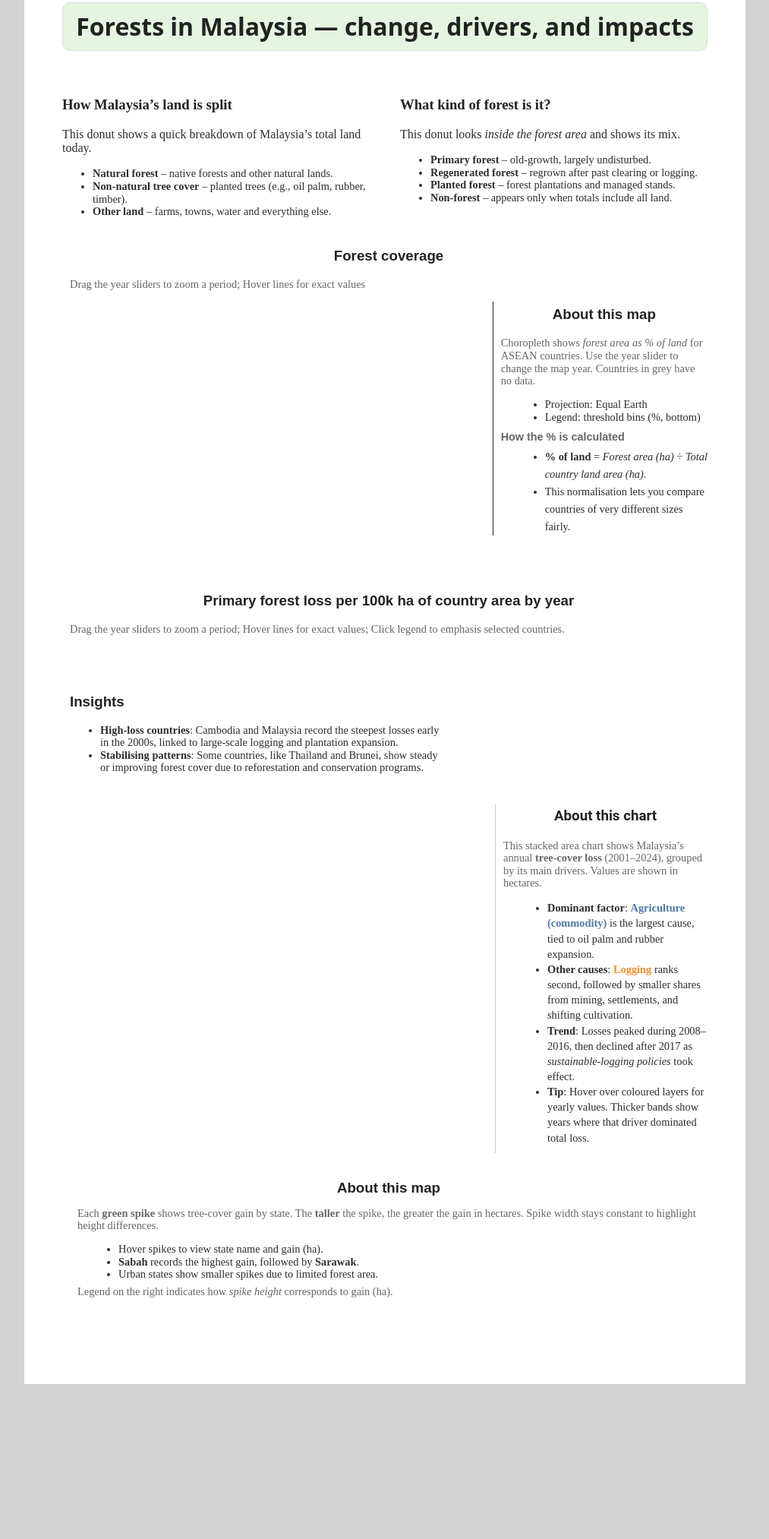
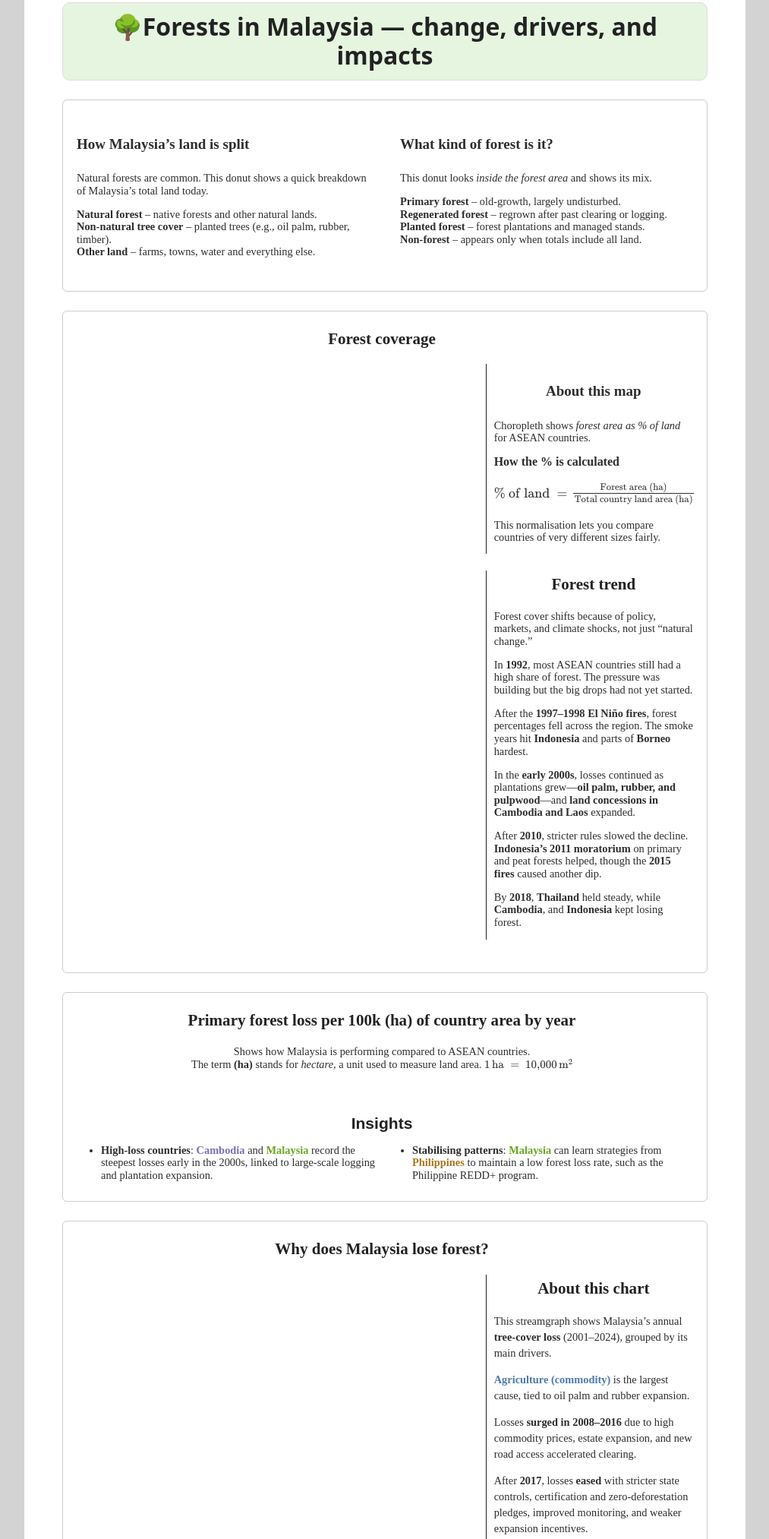
Before and after one commit to Xin-999/3179, a plain HTML site: page Forest/index.html in a window 1280 px wide. Shown: the part 32-2058 px from the top of the page at 76% size, without its empty margins (133-1146 px from the left). Before the commit the page ends 1854 px from the top, so only its background shows below. Drawn offline with nearby package versions, Linux system fonts and the light colour scheme; a script that the page names is missing; a web font is replaced by a local one.

Commit message:
Updated spacing and annotations

```diff
--- a/Forest/index.html
+++ b/Forest/index.html
@@ -1,5 +1,6 @@
 <!DOCTYPE html>
 <html lang="en">
+
 <head>
   <meta charset="utf-8" />
   <meta name="viewport" content="width=device-width, initial-scale=1" />
@@ -9,12 +10,11 @@
   <script src="https://cdn.jsdelivr.net/npm/vega@5.20.2"></script>
   <script src="https://cdn.jsdelivr.net/npm/vega-lite@5.1.0"></script>
   <script src="https://cdn.jsdelivr.net/npm/vega-embed@6.17.0"></script>
+  <script src="https://cdn.jsdelivr.net/npm/mathjax@3/es5/tex-mml-chtml.js"></script>
 
   <!-- pure.css grid -->
-  <link rel="stylesheet"
-        href="https://unpkg.com/purecss@2.0.3/build/pure-min.css"
-        integrity="sha384-cg6SkqEOCV1NbJoCu11+bm0NvBRc8IYLRGXkmNrqUBfTjmMYwNKPWBTIKyw9mHNJ"
-        crossorigin="anonymous">
+  <link rel="stylesheet" href="https://unpkg.com/purecss@2.0.3/build/pure-min.css"
+    integrity="sha384-cg6SkqEOCV1NbJoCu11+bm0NvBRc8IYLRGXkmNrqUBfTjmMYwNKPWBTIKyw9mHNJ" crossorigin="anonymous">
 
   <!-- Optional font + your site styles -->
   <link rel="preconnect" href="https://fonts.googleapis.com">
@@ -24,9 +24,17 @@
   <style>
     /* body{font-family:"Open Sans",system-ui,-apple-system,Segoe UI,Roboto,Arial,sans-serif}
     .vis-container{background:#fff;border:1px solid #e6e6e6;border-radius:10px;padding:8px} */
-    .card{background:#e5f5e0;border:1px solid #ddd;border-radius:10px;padding:12px}
-    /* h1{margin:0 0 8px} */
-    .small{color:#666;font-size:.9rem}
+    .card {
+      background: #e5f5e0;
+      border: 1px solid #ddd;
+      border-radius: 10px;
+      padding: 12px
+    }
+
+    .small {
+      color: #666;
+      font-size: .9rem
+    }
   </style>
 
 </head>
@@ -37,11 +45,11 @@
     <!-- Header -->
     <div class="pure-u-1 pure-u-lg-1-3">
       <div class="card center-card">
-            <h1>Forests in Malaysia — change, drivers, and impacts</h1>
+        <h1>🌳Forests in Malaysia — change, drivers, and impacts</h1>
       </div>
     </div>
 
-    <div class="pure-g donut-row">
+    <div class="pure-g donut-row chart-section ">
       <div class="pure-u-1-2">
         <div class="description description-left">
           <div id="vis-donut-cover" class="vis-container"></div>
@@ -50,69 +58,66 @@
       <div class="pure-u-1-2">
         <div id="vis-donut" class="vis-container"></div>
       </div>
+
+      <div class="pure-g">
+        <div class="pure-u-1-2">
+          <div class="small description-left">
+            <h4>How Malaysia’s land is split</h4>
+            <p>Natural forests are common. This donut shows a quick breakdown of Malaysia’s total land today.</p>
+            <div class="small list-to-paragraphs">
+              <p style="margin:0"><strong>Natural forest</strong> – native forests and other natural lands.</p>
+              <p style="margin:0"><strong>Non-natural tree cover</strong> – planted trees (e.g., oil palm, rubber,
+                timber).</p>
+              <p style="margin:0"><strong>Other land</strong> – farms, towns, water and everything else.</p>
             </div>
-
-<!-- Donut captions row (updated, simpler wording) -->
-<div class="pure-g">
-  <!-- Left caption (pairs with #vis-donut-cover) -->
-  <div class="pure-u-1-2">
-    <div class="description description-left">
-      <h3>How Malaysia’s land is split</h3>
-      <p>This donut shows a quick breakdown of Malaysia’s total land today.</p>
-      <ul class="small">
-        <li><strong>Natural forest</strong> – native forests and other natural lands.</li>
-        <li><strong>Non-natural tree cover</strong> – planted trees (e.g., oil palm, rubber, timber).</li>
-        <li><strong>Other land</strong> – farms, towns, water and everything else.</li>
-      </ul>
           </div>
         </div>
 
         <!-- Right caption (pairs with #vis-donut) -->
         <div class="pure-u-1-2">
-    <div class="description description-right">
-      <h3>What kind of forest is it?</h3>
+          <div class="small description-right">
+            <h4>What kind of forest is it?</h4>
             <p>This donut looks <em>inside the forest area</em> and shows its mix.</p>
-      <ul class="small">
-        <li><strong>Primary forest</strong> – old-growth, largely undisturbed.</li>
-        <li><strong>Regenerated forest</strong> – regrown after past clearing or logging.</li>
-        <li><strong>Planted forest</strong> – forest plantations and managed stands.</li>
-        <li><strong>Non-forest</strong> – appears only when totals include all land.</li>
-      </ul>
+            <div class="small list-to-paragraphs">
+              <p style="margin:0"><strong>Primary forest</strong> – old-growth, largely undisturbed.</p>
+              <p style="margin:0"><strong>Regenerated forest</strong> – regrown after past clearing or logging.</p>
+              <p style="margin:0"><strong>Planted forest</strong> – forest plantations and managed stands.</p>
+              <p style="margin:0"><strong>Non-forest</strong> – appears only when totals include all land.</p>
             </div>
           </div>
         </div>
+      </div>
+      <!-- Donut captions row (updated, simpler wording) -->
+    </div>
 
     <!-- Forest cover -->
-<div class="text-div" id="text_div1">
-  <h3 style="text-align:center;;">Forest coverage</h3>
-  <p class="small">
-    Drag the year sliders to zoom a period; Hover lines for exact values
-  </p>
-</div>
-
-<div class="pure-g" >
+    <div class="text-div chart-section title" style="margin-bottom: 25px;" id="text_div1">
+      <h3 style="text-align:center;margin-top:6px">Forest coverage</h3>
+      <div class="pure-g">
         <!-- Map -->
         <div class="pure-u-2-3 central">
-    <div id="vis-map" class="vis-container" style="width:95%;box-sizing:border-box;"></div>
+          <div id="vis-map" class="vis-container" style="width:95%;box-sizing:border-box;margin-bottom:0;"></div>
         </div>
 
         <!-- Side text -->
         <div class="pure-u-1-3 central" style="border-left: 1px solid; box-sizing: border-box;">
-    <div class="text-div" id="text_div1">
-      <h3 style="text-align:center;margin-top:6px">About this map</h3>
-      <p class="small">
+          <div class="text-div small description" id="text_div1">
+            <h4>About this map</h4>
+            <p style="text-align:left;">
               Choropleth shows <em>forest area as % of land</em> for ASEAN countries.
-        Use the year slider to change the map year. Countries in grey have no data.
             </p>
-      <ul class="small" style="margin:6px 0 0 18px">
-        <li>Projection: Equal Earth</li>
-        <li>Legend: threshold bins (%, bottom)</li>
-      </ul>
-      <h4 class="small" style="margin:10px 0 6px;">How the % is calculated</h4>
-<ul class="small" style="margin:6px 0 0 18px; line-height:1.6;">
-        <li><strong>% of land</strong> = <em>Forest area (ha)</em> ÷ <em>Total country land area (ha)</em>.</li>
-        <li>This normalisation lets you compare countries of very different sizes fairly.</li>
-      </ul>
+
+            <h4 class="small" style="margin:10px 0 6px; text-align:left; font-size:16px; font-weight:600;">
+              How the % is calculated
+            </h4>
+
+            <div class="small list-to-paragraphs" style="margin:6px 0 0 0; text-align:left; line-height:1.45;">
+              <p style="font-size: larger;">\( \% \text{ of land } =
+                \frac{\text{Forest area (ha)}}{\text{Total country land area (ha)}} \)</p>
+              <p style="margin-top:6px; line-height:1.13;">
+                This normalisation lets you compare countries of very different sizes fairly.
+              </p>
+
             </div>
           </div>
         </div>
@@ -121,19 +126,61 @@
         <div class="pure-g">
 
         </div>
- <div class="pure-g" style="margin-top:22px">
-      <div class="pure-u-1">
+        <div class="pure-g" style="margin-top:22px; margin-bottom: 0%;">
+          <div class="pure-u-2-3 central">
             <div id="vis-choro-multiple-sm" class="vis-container"></div>
+          </div>
+          <div class="pure-u-1-3 central" style="border-left: 1px solid; box-sizing:border-box;">
+            <div class="text-div" id="text_div1">
+              <h3 style="text-align:center;margin-top:6px;font-family: Geograph;">Forest trend</h3>
+              <div class="small list-to-paragraphs">
+                <p style="margin-top:6px;">
+                  Forest cover shifts because of policy, markets, and climate shocks, not just “natural change.”
+                </p>
+
+                <p>
+                  In <strong>1992</strong>, most ASEAN countries still had a high share of forest. The pressure was
+                  building
+                  but the big drops had not yet started.
+                </p>
+
+                <p>
+                  After the <strong>1997–1998 El Niño fires</strong>, forest percentages fell across the region. The
+                  smoke
+                  years hit <strong>Indonesia</strong> and parts of <strong>Borneo</strong> hardest.
+                </p>
+
+                <p>
+                  In the <strong>early 2000s</strong>, losses continued as plantations grew—<strong>oil palm, rubber,
+                    and
+                    pulpwood</strong>—and <strong>land concessions in Cambodia and Laos</strong> expanded.
+                </p>
+
+                <p>
+                  After <strong>2010</strong>, stricter rules slowed the decline. <strong>Indonesia’s 2011
+                    moratorium</strong>
+                  on primary and peat forests helped, though the <strong>2015 fires</strong> caused another dip.
+                </p>
+
+                <p>
+                  By <strong>2018</strong>, <strong>Thailand</strong> held steady, while <strong>Cambodia</strong>, and
+                  <strong>Indonesia</strong> kept losing forest.
+                </p>
+              </div>
+            </div>
+          </div>
+        </div>
       </div>
     </div>
 
-
-<div class="text-div" id="text_div1">
-  <h3 style="text-align:center;margin-top:6px">Primary forest loss per 100k ha of country area by year</h3>
-
-  <p class="small">
-    Drag the year sliders to zoom a period; Hover lines for exact values; Click legend to emphasis selected countries.
-  </p>
+    <div class="text-div chart-section title" style="margin-bottom: 25px;" id="text_div1">
+      <h3 style="text-align:center;margin-top:6px">Primary forest loss per 100k (ha) of country area by year</h3>
+      <div class="small list-to-paragraphs" style="text-align:center;">
+        <p style="margin:0">Shows how Malaysia is performing compared to ASEAN countries.</p>
+        <p style="margin:0">
+          The term <strong>(ha)</strong> stands for <em>hectare</em>, a unit used to measure land area. \( 1\, \text{ha}
+          \; = \; 10{,}000 \, \text{m}^2 \)</p>
+      </div>
 
 
       <!-- Time series -->
@@ -145,133 +192,155 @@
       </div>
 
       <div id="year-controls" class="param-controls"></div>
+
       <!-- Extra info & how-to panel for the line chart -->
+      <div class="pure-g" style="margin-bottom:8px;">
+        <div class="pure-u-1">
+          <div class="vis-helper" style="margin-bottom:0; padding-bottom:0;">
+            <h3 style="margin-bottom:0px; margin-top:0px;">Insights</h3>
 
-<!-- Quick guide  -->
-<div class="pure-g">
-  <div class="pure-u-1">
-    <div class="vis-helper">
-      <h3>Insights</h3>
-      <ul class="small compact-list "style="max-width: 450px;">
-        <li><strong>High-loss countries</strong>: Cambodia and Malaysia record the steepest losses early in the 2000s, linked to large-scale logging and plantation expansion.</li>
-      <li><strong>Stabilising patterns</strong>: Some countries, like Thailand and Brunei, show steady or improving forest cover due to reforestation and conservation programs.</li>
+            <div class="pure-g" style="margin-bottom:0;">
+              <!-- Left column -->
+              <div class="pure-u-1-2">
+                <ul class="small" style="text-align:left; margin-bottom:0;">
+                  <li>
+                    <strong>High-loss countries</strong>:
+                    <span style="color:#7570b3;"><strong>Cambodia</strong></span>
+                    and
+                    <span style="color:#66a61e;"><strong>Malaysia</strong></span>
+                    record the steepest losses early in the 2000s, linked to large-scale logging and plantation
+                    expansion.
+                  </li>
                 </ul>
               </div>
-  </div>
-</div>
 
-
-<!-- Factors of Tree Cover Loss section -->
-<div class="pure-g">
-  <!-- Chart on the left -->
-  <div class="pure-u-2-3 central">
-    <div id="vis-stream-factor" class="vis-container" style="box-sizing:border-box;"></div>
-  </div>
-
-  <!-- Text info on the right -->
-  <div class="pure-u-1-3 central" style="border-left:1px solid #ccc; box-sizing:border-box;">
-    <div class="text_div" id="text_div1">
-      <h3 style="text-align:center; margin-top:6px;">About this chart</h3>
-
-      <p class="small">
-        This stacked area chart shows Malaysia’s annual <strong>tree-cover loss</strong> (2001–2024),
-        grouped by its main drivers. Values are shown in hectares.
-      </p>
-
-      <ul class="small" style="margin:6px 0 10px 18px; line-height:1.4;">
-        <li><strong>Dominant factor</strong>:
-          <span style="color:#4e79a7;font-weight:bold;">Agriculture (commodity)</span>
-          is the largest cause, tied to oil palm and rubber expansion.
-        </li>
-        <li><strong>Other causes</strong>:
-          <span style="color:#f28e2b;font-weight:bold;">Logging</span> ranks second,
-          followed by smaller shares from mining, settlements, and shifting cultivation.
-        </li>
-        <li><strong>Trend</strong>: Losses peaked during 2008–2016,
-          then declined after 2017 as <em>sustainable-logging policies</em> took effect.
-        </li>
-        <li><strong>Tip</strong>: Hover over coloured layers for yearly values.
-          Thicker bands show years where that driver dominated total loss.
+              <!-- Right column -->
+              <div class="pure-u-1-2">
+                <ul class="small" style="text-align:left; margin-bottom:0;">
+                  <li>
+                    <strong>Stabilising patterns</strong>:
+                    <span style="color:#66a61e;"><strong>Malaysia</strong></span>
+                    can learn strategies from
+                    <span style="color:#a6761d;"><strong>Philippines</strong></span>
+                    to maintain a low forest loss rate, such as the Philippine REDD+ program.
                   </li>
                 </ul>
               </div>
             </div>
           </div>
-
-<!-- Put inside the left column div (1/3 width) -->
-<div class="text-div" id="forest_info" style="padding:6px 10px">
-  <h3 style="text-align:center;margin:4px 0 6px">About this map</h3>
-  <p class="small">
-    Each <strong>green spike</strong> shows tree-cover gain by state.
-    The <strong>taller</strong> the spike, the greater the gain in hectares.
-    Spike width stays constant to highlight height differences.
-  </p>
-
-  <ul class="small" style="margin:4px 0 0 14px">
-    <li>Hover spikes to view state name and gain (ha).</li>
-    <li><strong>Sabah</strong> records the highest gain, followed by <strong>Sarawak</strong>.</li>
-    <li>Urban states show smaller spikes due to limited forest area.</li>
-  </ul>
-
-  <p class="small" style="margin-top:6px">
-    Legend on the right indicates how <em>spike height</em> corresponds to gain (ha).
-  </p>
-</div>
-
-<!-- <div class="pure-g" style="margin-top:22px">
-    <div class="pure-u-1">
-      <div id="vis-symbol-gain" class="vis-container"></div>
-    </div>
-  </div> -->
-
-
-
-<div class="pure-g" >
-  <!-- Map -->
-  </div>
-    <div class="pure-u-1">
-    <div id="vis-symbol-gain" class="vis-container" style="width:95%;box-sizing:border-box;"></div>
         </div>
       </div>
 
     </div>
 
+    <!-- Factors of Tree Cover Loss section -->
+    <div class="text-div chart-section title" style="margin-bottom: 25px;" id="text_div1">
+      <h3 style="text-align:center;margin-top:6px">Why does Malaysia lose forest?</h3>
+      <div class="pure-g">
+        <!-- Map -->
+        <div class="pure-u-2-3 central">
+          <div id="vis-stream-factor" class="vis-container" style="width:95%;box-sizing:border-box;"></div>
+        </div>
+        <!-- Side text -->
+        <div class="pure-u-1-3 central" style="border-left: 1px solid; box-sizing: border-box;">
+          <div class="text-div" id="text_div1">
+            <h3 style="text-align:center;margin-top:6px;font-family: Geograph;">About this chart</h3>
 
+
+            <div class="small list-to-paragraphs" style="line-height:1.45;">
+              <p>This streamgraph shows Malaysia’s annual <strong>tree-cover loss</strong> (2001–2024),
+                grouped by its main drivers.</p>
+              <p><span style="color:#4e79a7; font-weight:bold;">Agriculture (commodity)</span></strong>
+                is the largest cause, tied to oil palm and rubber expansion.
+              <p>
+
+                Losses <strong>surged in 2008–2016</strong> due to high commodity prices, estate expansion, and new road
+                access
+                accelerated clearing.
+
+              <p class="small" style="line-height:1.45;">
+                After <strong>2017</strong>, losses <strong>eased</strong> with stricter state controls, certification
+                and
+                zero-deforestation pledges, improved monitoring, and weaker expansion incentives.
+              </p>
+
+            </div>
+          </div>
+        </div>
+      </div>
+    </div>
+    <!-- Put inside the left column div (1/3 width) -->
+    <div class="text-div chart-section title" id="forest_info" style="margin-bottom: auto; padding-bottom:0px;">
+      <h3 style="text-align:center;margin-top:6px;font-family: Geograph;">Forest Gains</h3>
+
+      <div class="small list-to-paragraphs">
+        <p style="margin:0">
+          Each <strong><span style="color:green;">green spike</span> </strong> shows tree-cover gain by state.
+        </p>
+        <p style="margin:0"><strong>Sabah</strong> records the highest gain, followed by <strong>Sarawak</strong>.</p>
+        <p style="margin:0"><strong>Kuala Lumpur</strong> shows smaller spikes due to limited forest area.</p>
+      </div>
+      <div class="pure-g">
+      </div>
+      <div class="pure-u-1">
+        <div id="vis-symbol-gain" class="vis-container" style="width:95%;box-sizing:border-box;margin-bottom: 0px;padding-bottom:0px"></div>
+      </div>
+    </div>
+
+    <!-- METADATA SECTION -->
+    <div class="chart-section" style="margin-top:20px; padding:10px 14px; text-align:left;">
+      <h4 style="font-family:Geograph; margin:0 0 6px 0;">METADATA</h4>
+      <p class="small" style="margin:0; line-height:1.5;">
+        <strong>Author:</strong> Ang Qiao Xin<br>
+        <strong>Data published:</strong> 21/10/2025<br>
+        <strong>Datasets used:</strong>
+        <a href="https://ourworldindata.org/grapher/tree-cover-loss-by-dominant-driver?time=earliest..latest&country=MYS~PHL&tableSearch=malaysia"
+          target="_blank">Our World in Data</a>,
+        <a href="https://data.worldbank.org/indicator/AG.LND.FRST.K2?end=2022&locations=MY&start=1990"
+          target="_blank">World Bank Group</a>,
+        <a href="https://www.globalforestwatch.org/dashboards/country/MYS/?category=forest-change&location=WyJjb3VudHJ5IiwiTVlTIl0%3D&map=eyJjYW5Cb3VuZCI6dHJ1ZX0%3D"
+          target="_blank">GlobalForestWatch</a>
+      </p>
+    </div>
+
+  </div>
+
+  </div>
 
 
   <script type="text/javascript">
 
     var spec0 = "js/donut_forest.json";
-  vegaEmbed('#vis-donut', spec0).then(function(result) {
+    vegaEmbed('#vis-donut', spec0).then(function (result) {
     }).catch(console.error);
 
     var spec1 = "js/choropleth_map.vg.json";
-  vegaEmbed('#vis-map', spec1).then(function(result) {
+    vegaEmbed('#vis-map', spec1).then(function (result) {
       // Access the Vega view instance (https://vega.github.io/vega/docs/api/view/) as result.view
     }).catch(console.error);
 
     var spec2 = "js/multiseries_forest_loss.json";
-  vegaEmbed('#vis-timeseries', spec2).then(function(result) {
+    vegaEmbed('#vis-timeseries', spec2).then(function (result) {
       // Access the Vega view instance (https://vega.github.io/vega/docs/api/view/) as result.view
     }).catch(console.error);
 
     var spec3 = "js/donut_forest_cover.json";
-  vegaEmbed('#vis-donut-cover', spec3).then(function(result) {
+    vegaEmbed('#vis-donut-cover', spec3).then(function (result) {
     }).catch(console.error);
 
     var spec4 = "js/streamgraph_factor.json";
-  vegaEmbed('#vis-stream-factor', spec4).then(function(result) {
+    vegaEmbed('#vis-stream-factor', spec4).then(function (result) {
     }).catch(console.error);
 
     var spec5 = "js/symbol_gain.json";
-  vegaEmbed('#vis-symbol-gain', spec5).then(function(result) {
+    vegaEmbed('#vis-symbol-gain', spec5).then(function (result) {
     }).catch(console.error);
 
     // var spec6 = "js/choropleth_small_multiples.json";
     // vegaEmbed('#vis-choro-multiple', spec6).then(function(result) {
     // }).catch(console.error);
     var spec6 = "js/choropleth_small_multiples.json";
-  vegaEmbed('#vis-choro-multiple-sm', spec6).then(function(result) {
+    vegaEmbed('#vis-choro-multiple-sm', spec6).then(function (result) {
     }).catch(console.error);
     // vegaEmbed(
     //   "#vis-choro-multiple-sm",
@@ -282,4 +351,5 @@
 
   </script>
 </body>
+
 </html>
```
Lines whose indentation alone changed are shown as unchanged.
